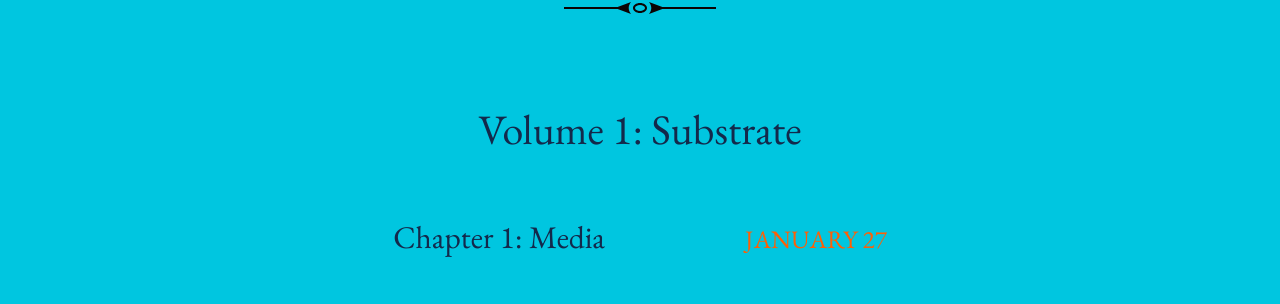
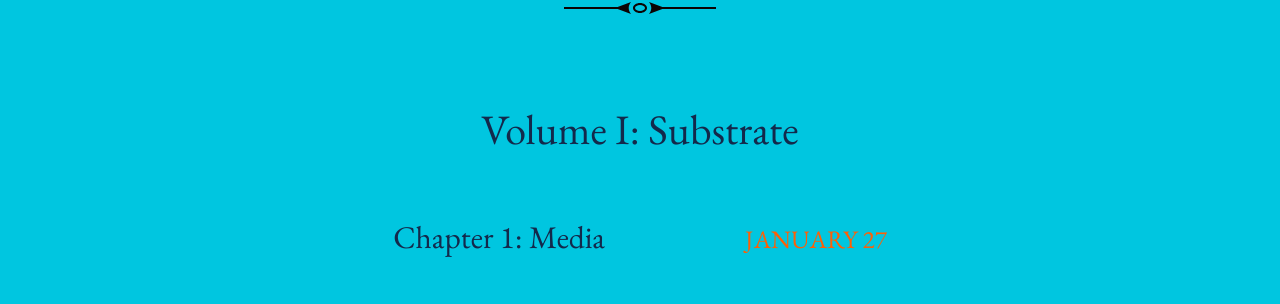
Before and after one commit to rccordell/s25bl, a Jekyll site: the page built from index.html, in a window 1280 px wide. Shown: the part 711-1015 px from the top of the page. Built offline with Jekyll 4.4.1, drawn with Linux system fonts in a browser that asks for light colours; the list of posts is cut into pages by our own code.

Commit message:
Update home.html

```diff
--- a/_layouts/home.html
+++ b/_layouts/home.html
@@ -32,7 +32,7 @@ layout: default
     {% endif %}
   </h1>
 
-<h2>Volume 1: Substrate</h2>
+<h2>Volume I: Substrate</h2>
 
   <ul class="post-list">
 		<li><a href="{{site.baseurl}}/schedule/chapter1-media" class="post-link">
```
